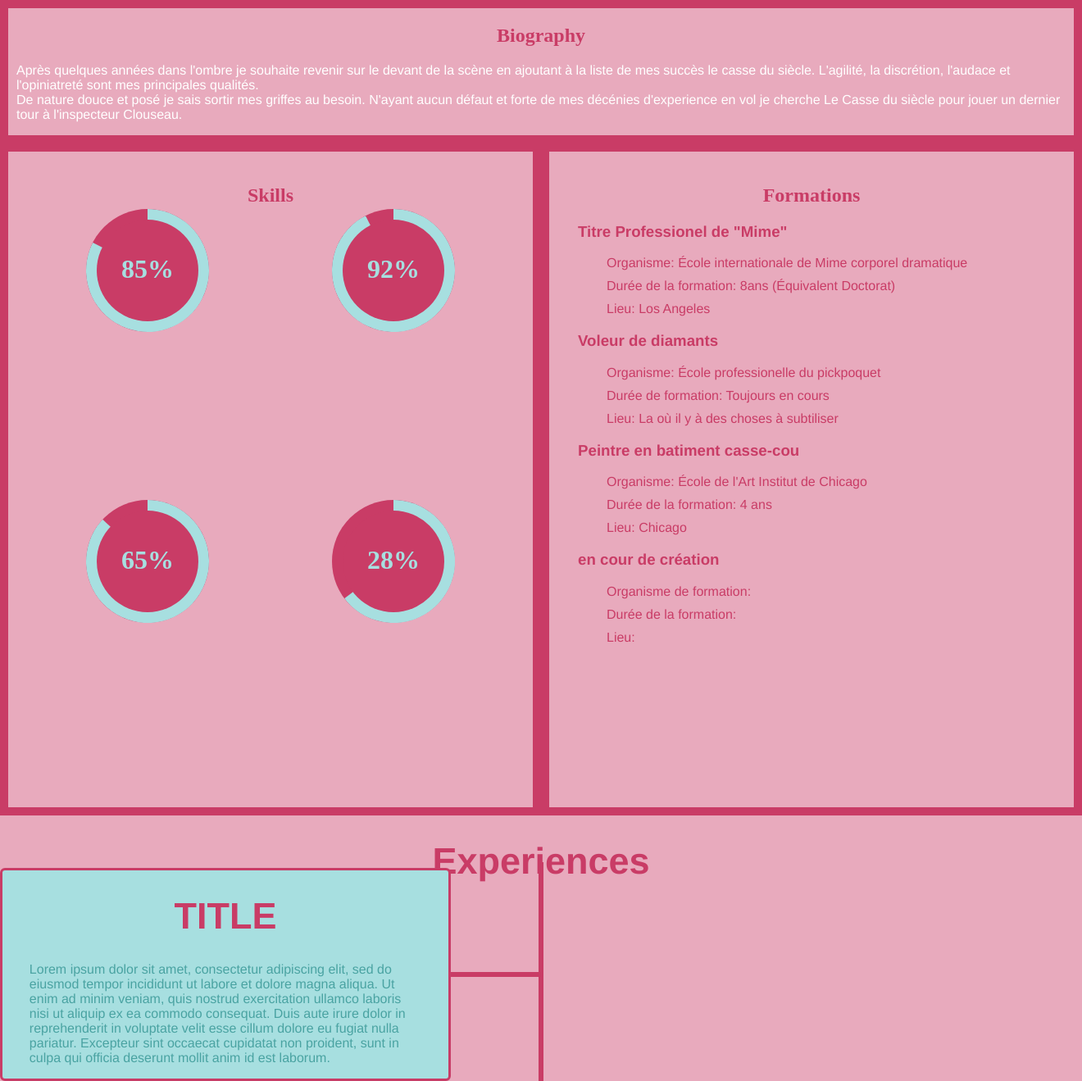
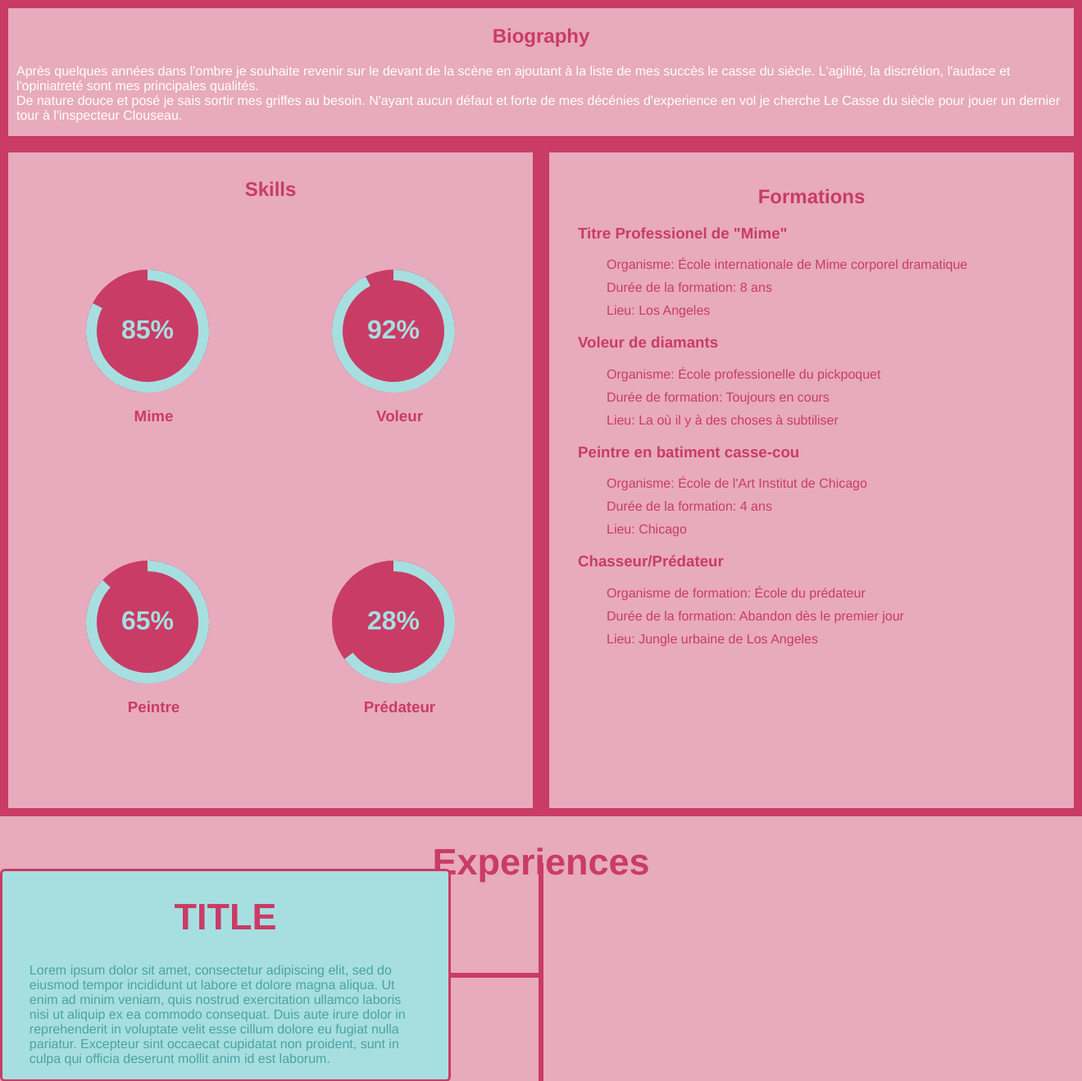
Before and after one commit to WildCodeSchool/2023-03-PHP-Bordeaux-P1-CV, a PHP site: page /resume.php in a window 1320 px wide. Shown: the part 64-1383 px from the top of the page at 82% size. Run offline with PHP 8.4, Linux system fonts and the light colour scheme; some libraries are stand-ins or nearby versions; some web fonts are replaced.

Commit message:
all branch fusion

```diff
--- a/ASSETS/CSS/MODULES/formations.css
+++ b/ASSETS/CSS/MODULES/formations.css
@@ -9,9 +9,6 @@
 
     h2{
         color: var(--primary-color);
-        font-family: POTRZEBI;
-        src: url(/ASSETS/FONTS/potrzebie/POTRZEBI.TTF);
-
     }
 
     h3{
@@ -41,9 +38,6 @@
     h2{
         text-align: center;
         color: var(--primary-color);
-        font-family: POTRZEBI;
-        src: url(/ASSETS/FONTS/potrzebie/POTRZEBI.TTF);
-
     }
 
     h3{
@@ -73,9 +67,6 @@
     h2{
         text-align: center;
         color: var(--primary-color);
-        font-family: POTRZEBI;
-        src: url(/ASSETS/FONTS/potrzebie/POTRZEBI.TTF);
-
     }
 
     h3{
@@ -89,6 +80,5 @@
         color: var(--primary-color);
         font-size: 16px;
         margin: 10px;
-
     }
 }
--- a/ASSETS/CSS/MODULES/skills.css
+++ b/ASSETS/CSS/MODULES/skills.css
@@ -18,10 +18,12 @@
         background-color: var(--primary-color);
         border-radius: 50%;
     }
+
     #softSkills{
-        align-items: space-around;
+        align-items: center;
         display: flex;
         flex-direction: column;
+        height: auto;
         justify-content: center;
         padding: 20px;
         text-align: center;
@@ -43,9 +45,10 @@
         border-radius: 50%;
     }
     #softSkills{
-        align-items: space-around;
+        align-items: center;
         display: flex;
         flex-direction: column;
+        height: auto;
         text-align: center;
         padding: 20px;
         justify-content: center;
@@ -67,6 +70,7 @@
         border-radius: 50%;
     }
     #softSkills{
+        align-items: center;
         padding: 20px;
         text-align: center;
     }
@@ -160,6 +164,4 @@
     font-weight: 700;
     text-align: center;
     color: var(--quaternary-color);
-    font-family: POTRZEBI;
-    src: url(/ASSETS/FONTS/potrzebie/POTRZEBI.TTF);
 }
--- a/_INCLUDES/formations.php
+++ b/_INCLUDES/formations.php
@@ -1,4 +1,3 @@
-
 <section>
     <div class="formation">
 
@@ -7,7 +6,7 @@
         <h3>Titre Professionel de "Mime"</h3>
         <ul>
             <li>Organisme: École internationale de Mime corporel dramatique</li>
-                    <li>Durée de la formation: 8ans (Équivalent Doctorat)</li>
+            <li>Durée de la formation: 8 ans</li>
             <li>Lieu: Los Angeles</li>
         </ul>
 
@@ -25,11 +24,11 @@
             <li>Lieu: Chicago</li>
         </ul>
 
-                <h3>en cour de création</h3>
+        <h3>Chasseur/Prédateur</h3>
         <ul>
-                    <li>Organisme de formation:</li>
-                    <li>Durée de la formation:</li>
-                    <li>Lieu: </li>
+            <li>Organisme de formation: École du prédateur</li>
+            <li>Durée de la formation: Abandon dès le premier jour</li>
+            <li>Lieu: Jungle urbaine de Los Angeles</li>
         </ul>
 
     </div>
--- a/_INCLUDES/skills.php
+++ b/_INCLUDES/skills.php
@@ -1,7 +1,10 @@
 <h2 id="skills">Skills</h2>
+
 <!--1st progress-->
-        <div class="circleWrap" id="circle1">
+<div class="test" id="circle1">
+    <div class="circleWrap" >
         <div class="circle">
+
                 <!--1st part-->
             <div class="mask full-1">
                 <div class="fill-1"></div>
@@ -13,14 +16,16 @@
                 <!--number count-->
             <div class="insideCircle">85%</div>
 
-
         </div>
     </div>
-
+    <h3 id="mime">Mime</h3>
+</div>
 
 <!--2nd progress-->
-        <div class="circleWrap" id="circle2">
+<div class="test2" id="circle2">
+    <div class="circleWrap" >
         <div class="circle">
+
                     <!--1st part-->
             <div class="mask full-2">
                 <div class="fill-2"></div>
@@ -33,10 +38,12 @@
             <div class="insideCircle">92%</div>
         </div>
     </div>
-
+    <h3 id="voleur">Voleur</h3>
+</div>
 
 <!--3rd progress-->
-        <div class="circleWrap" id="circle3">
+<div class="test3" id="circle3">
+    <div class="circleWrap" >
         <div class="circle">
                     <!--1st part-->
             <div class="mask full-3">
@@ -50,10 +57,12 @@
             <div class="insideCircle">65%</div>
         </div>
     </div>
-
+    <h3 id="peintre">Peintre</h3>
+</div>
 
 <!--4th progress-->
-        <div class="circleWrap" id="circle4">
+<div class="test4" id="circle4">
+    <div class="circleWrap" >
         <div class="circle">
                     <!--1st part-->
             <div class="mask full-4">
@@ -67,3 +76,5 @@
             <div class="insideCircle">28%</div>
         </div>
     </div>
+    <h3 id="prédateur">Prédateur</h3>
+</div>
```
Also changed, not shown: ASSETS/CSS/main.css (line endings or trailing spaces). Lines whose indentation alone changed are shown as unchanged.
